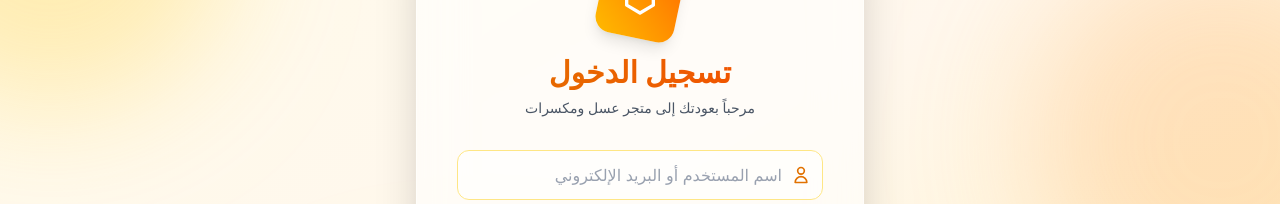
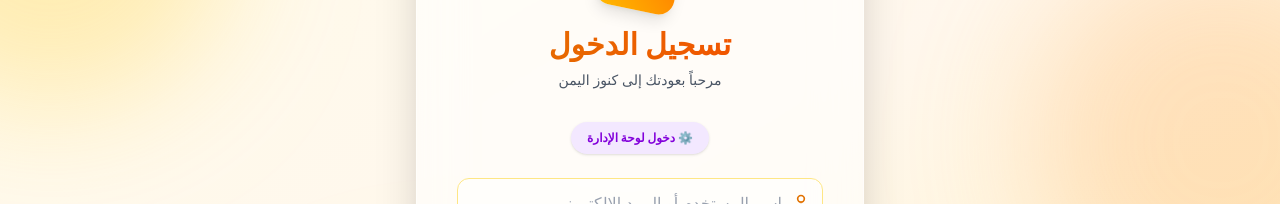
Before and after one commit to hamzaqatran6-ops/konoz-alyamen, a React (Vite) app: page /login in a window 1280 px wide. Shown: the part 262-466 px from the top of the page. Built offline with nearby package versions, Linux system fonts and the light colour scheme; no server answers.

Commit message:
connect render backend

```diff
--- a/src/App.jsx
+++ b/src/App.jsx
@@ -25,9 +25,10 @@ function App() {
 
 
     const unsubscribe = onAuthStateChanged(auth, (u) => {
-      const localAdmin = JSON.parse(localStorage.getItem("adminUser"))
-      if (localAdmin && localAdmin.isAdmin) {
-        setUser({ email: localAdmin.email, isAdmin: true, isLocalAdmin: true })
+      // إذا كان هناك أدمن مخزن في الجلسة، نفضله على مستخدم Firebase العادي لهذه الجلسة
+      const sessionAdmin = JSON.parse(sessionStorage.getItem("adminUser"))
+      if (sessionAdmin && sessionAdmin.isAdmin && sessionAdmin.token) {
+        setUser({ email: sessionAdmin.email, isAdmin: true, isLocalAdmin: true, token: sessionAdmin.token })
       } else if (u) {
         setUser(u)
       } else {
@@ -35,6 +36,7 @@ function App() {
       }
       setLoading(false)
     })
+
 
     const handleAdminLogin = () => {
       const adminUser = JSON.parse(sessionStorage.getItem("adminUser"))
--- a/src/pages/Login.jsx
+++ b/src/pages/Login.jsx
@@ -158,13 +158,36 @@ function Login() {
 
             <p className="text-gray-600 mt-2 text-sm font-medium">
               {isAdminLogin
-                ? "أدخل بياناتك للوصول إلى لوحة التحكم"
+                ? "دخول مخصص لمدير المتجر فقط"
                 : isRegister
-                  ? "انضم إلى عائلة عسل ومكسرات"
-                  : "مرحباً بعودتك إلى متجر عسل ومكسرات"
+                  ? "انضم إلى عائلة كنوز اليمن"
+                  : "مرحباً بعودتك إلى كنوز اليمن"
               }
             </p>
           </div>
+
+          {/* 🔄 زر التبديل بين الأدمن والمستخدم */}
+          <div className="flex justify-center mb-6">
+            <button
+              onClick={() => {
+                const params = new URLSearchParams(searchParams);
+                if (isAdminLogin) {
+                  params.delete("admin");
+                } else {
+                  params.set("admin", "true");
+                }
+                navigate(`/login?${params.toString()}`);
+              }}
+              className={`px-4 py-2 rounded-full text-xs font-bold transition-all shadow-sm ${
+                isAdminLogin
+                ? "bg-amber-100 text-amber-700 hover:bg-amber-200"
+                : "bg-purple-100 text-purple-700 hover:bg-purple-200"
+              }`}
+            >
+              {isAdminLogin ? "← التبديل لدخول الزبائن" : "⚙️ دخول لوحة الإدارة"}
+            </button>
+          </div>
+
 
           <form onSubmit={handleAuth} className="space-y-5" autoComplete="off">
             <div className="relative">
@@ -222,10 +245,13 @@ function Login() {
             </motion.button>
           </form>
 
-          {/* Register toggle - only for non-admin login */}
-          {!isAdminLogin && (
+          {/* Register toggle */}
           <div className="mt-8 text-center text-sm font-medium text-gray-600">
             <p>
+              {isAdminLogin ? (
+                <span className="text-xs text-gray-400">حسابات الإدارة يتم تعيينها من السيرفر فقط</span>
+              ) : (
+                <>
                   {isRegister ? "لديك حساب بالفعل؟ " : "ليس لديك حساب؟ "}
                   <button
                     onClick={() => setIsRegister(!isRegister)}
@@ -233,9 +259,11 @@ function Login() {
                   >
                     {isRegister ? "سجل دخولك من هنا" : "أنشئ حساباً الآن"}
                   </button>
+                </>
+              )}
             </p>
           </div>
-          )}
+
 
           {/* Back to home */}
           <div className="mt-4 text-center">
```
Lines whose indentation alone changed are shown as unchanged.
